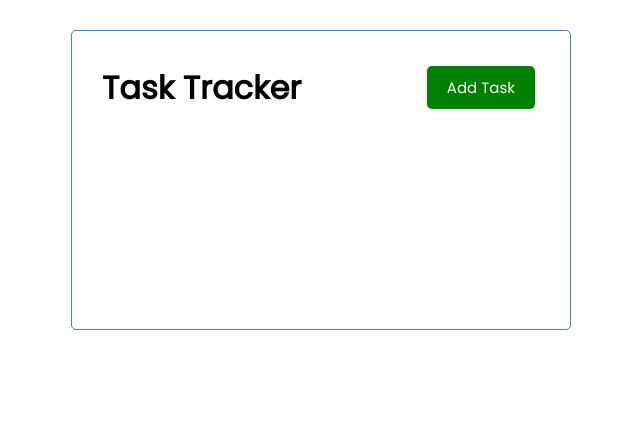
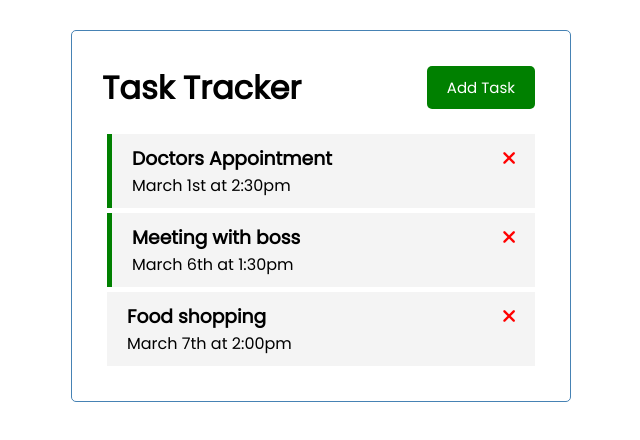
Before and after one commit to muhkyle17/vue-task-app, a Vue app: page / in a window 1280 px wide. Shown: the top 440 px of the page, without its empty margins (319-959 px from the left). Built offline with nearby package versions, Linux system fonts and the light colour scheme.

Commit message:
Add delete task functionality

```diff
--- a/src/App.vue
+++ b/src/App.vue
@@ -1,21 +1,31 @@
 <template>
   <div class="container">
     <Header title="Task Tracker" />
+    <Tasks @delete-task="deleteTask" :tasks="tasks" />
   </div>
 </template>
 
 <script>
 import Header from './components/Header'
+import Tasks from './components/Tasks'
 
 export default {
   name: 'App',
   components: {
     Header,
+    Tasks,
   },
   data() {
     return {
       tasks: [],
     }
+  },
+  methods: {
+    deleteTask(id) {
+      if (confirm('Are you sure?')) {
+        this.tasks = this.tasks.filter((task) => task.id !== id)
+      }
+    },
   },
   created() {
     this.tasks = [
@@ -23,7 +33,7 @@
         id: 1,
         text: 'Doctors Appointment',
         day: 'March 1st at 2:30pm',
-        remainder: true,
+        reminder: true,
       },
       {
         id: '2',
--- /dev/null
+++ b/src/components/Task.vue
@@ -0,0 +1,46 @@
+<template>
+  <div :class="[task.reminder ? 'reminder' : '', 'task']">
+    <h3>
+      {{ task.text }}
+      <i @click="onDelete(task.id)" class="fas fa-times"></i>
+    </h3>
+    <p>{{ task.day }}</p>
+  </div>
+</template>
+
+<script>
+export default {
+  name: 'Task',
+  props: {
+    task: Object,
+  },
+  methods: {
+    onDelete(id) {
+      this.$emit('delete-task', id)
+    },
+  },
+}
+</script>
+
+<style scope>
+.fas {
+  color: red;
+}
+
+.task {
+  background-color: #f4f4f4;
+  margin: 5px;
+  padding: 10px 20px;
+  cursor: pointer;
+}
+
+.task.reminder {
+  border-left: 5px solid green;
+}
+
+.task h3 {
+  display: flex;
+  align-items: center;
+  justify-content: space-between;
+}
+</style>
--- /dev/null
+++ b/src/components/Tasks.vue
@@ -0,0 +1,20 @@
+<template>
+  <div v-for="task in tasks" :key="task.id">
+    <Task @delete-task="$emit('delete-task', task.id)" :task="task" />
+  </div>
+</template>
+
+<script>
+import Task from './Task'
+
+export default {
+  name: 'Tasks',
+  props: {
+    tasks: Array,
+  },
+  components: {
+    Task,
+  },
+  emits: ['delete-task'],
+}
+</script>
```
